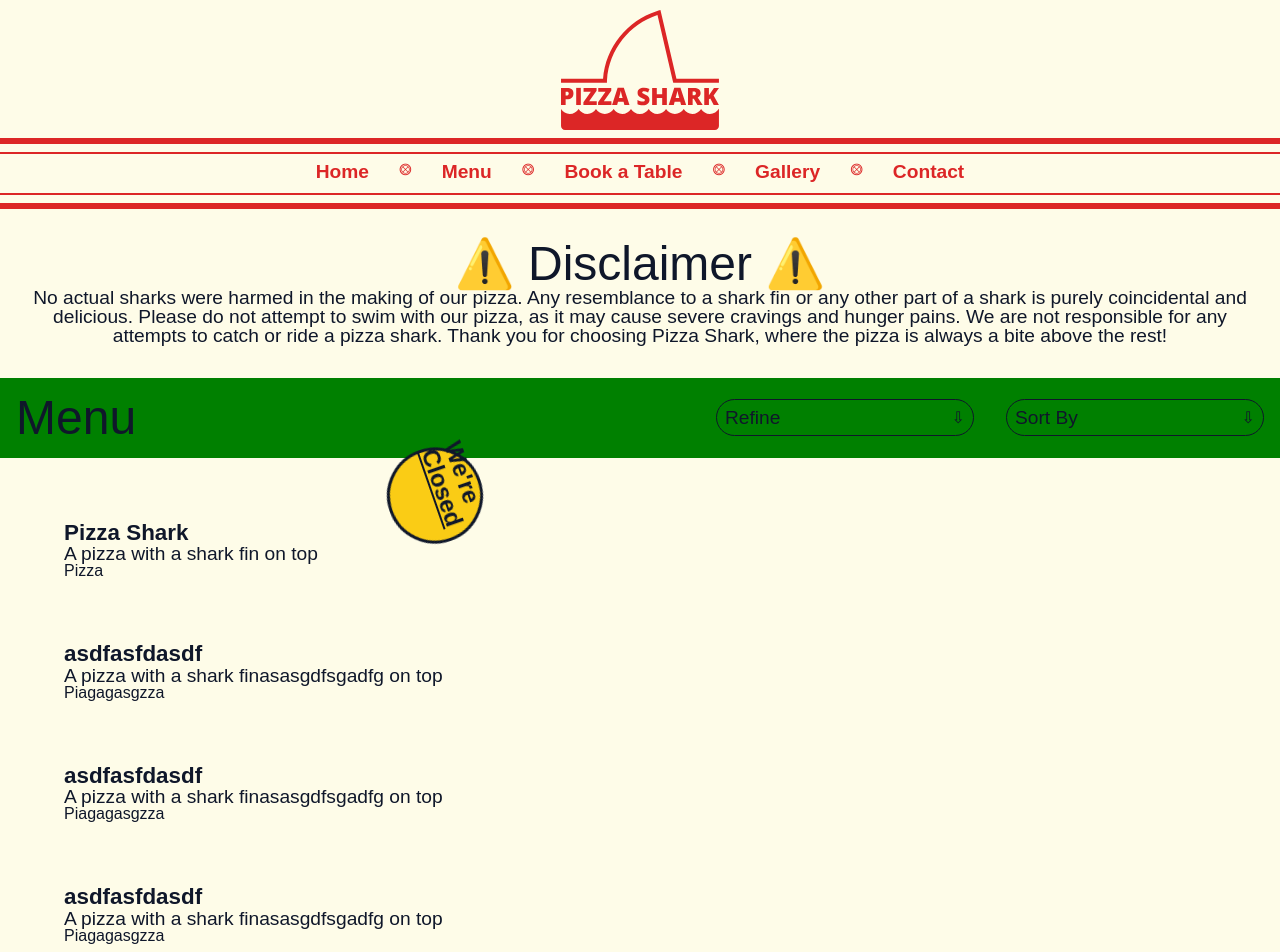
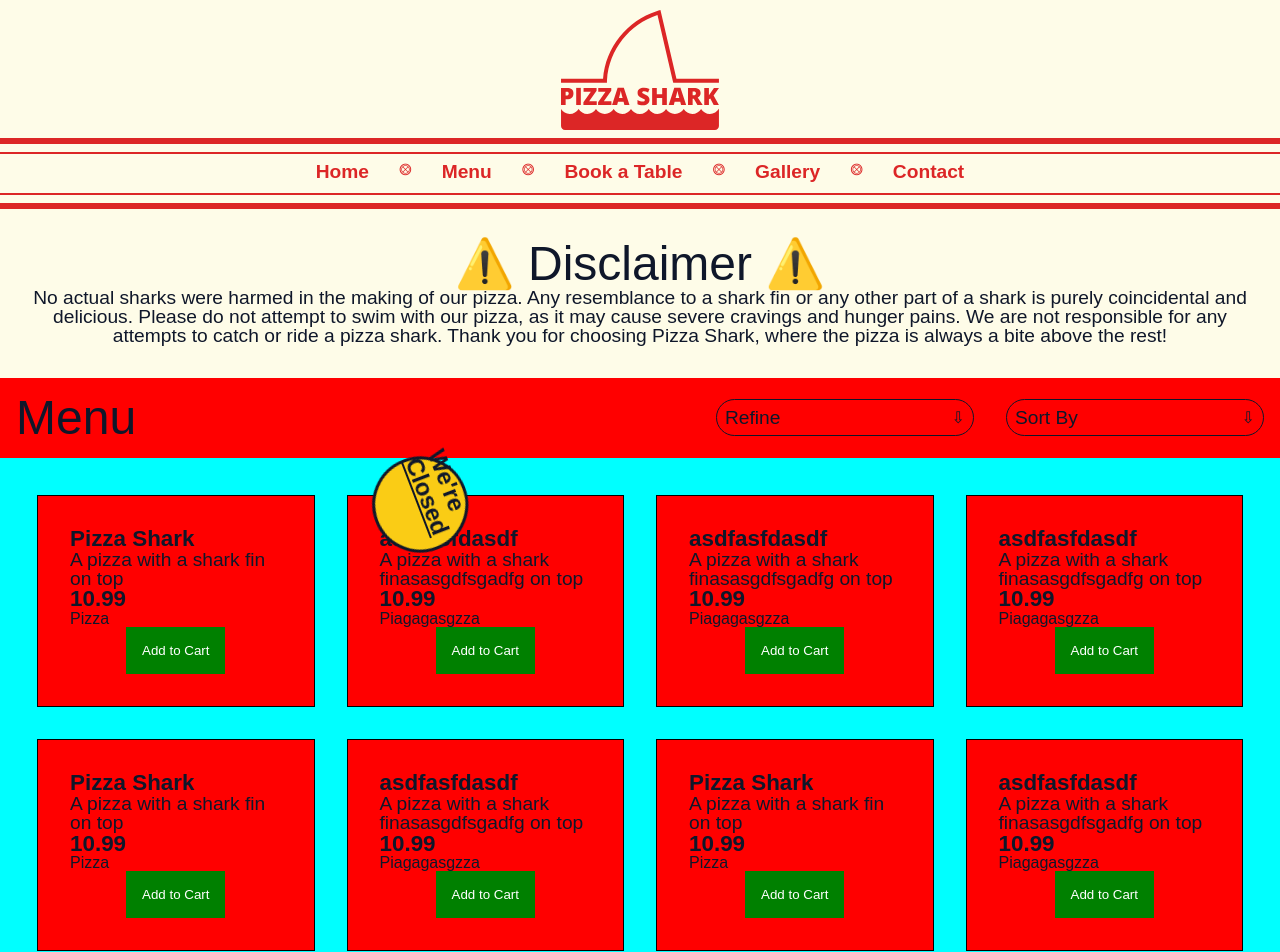
Before and after one commit to kianeblackman/pizza-shark, a React (Vite) app: page /menu in a window 1280 px wide. Shown: the top 952 px of the page. Built offline with nearby package versions, Linux system fonts and the light colour scheme; a web font is replaced by a local one.

Commit message:
grid added to item card as well as pizza price and add to cart button

```diff
--- a/src/Pages/Menu/ItemCard.jsx
+++ b/src/Pages/Menu/ItemCard.jsx
@@ -3,18 +3,19 @@ import React from 'react';
 import itemArr from '../../data/itemArr';
 
 export default function ItemCard() {
-  const itemList = itemArr.map((itemArr) => (
-    <div className='item-card'>
+  const itemList = itemArr.map((itemArr, index) => (
+    <div className='item-card' key={index}>
       <div className='item-details'>
         <h3>{itemArr.name}</h3>
         <p>{itemArr.description}</p>
+        <h3>{itemArr.price}</h3>
         <h4>{itemArr.tag}</h4>
+      </div>
+      <div className='item-price'></div>
+      <div>
+        <button className='add-to-cart'>Add to Cart</button>
       </div>
     </div>
   ));
-  return (
-    <div className='item-card'>
-      <div>{itemList}</div>
-    </div>
-  );
+  return <div className='menu-grid'>{itemList}</div>;
 }
--- a/src/data/itemArr.json
+++ b/src/data/itemArr.json
@@ -4,55 +4,55 @@
     "description": "A pizza with a shark fin on top",
     "tag": "Pizza",
     "price": 10.99,
-    "img": "https://i.imgur.com/4ZQ3Z9M.png"
+    "image": "https://i.imageur.com/4ZQ3Z9M.png"
   },
   {
     "name": "asdfasfdasdf",
     "description": "A pizza with a shark finasasgdfsgadfg on top",
     "tag": "Piagagasgzza",
     "price": 10.99,
-    "img": "https://i.imgur.com/4ZQ3Z9M.png"
+    "image": "https://i.imageur.com/4ZQ3Z9M.png"
   },
   {
     "name": "asdfasfdasdf",
     "description": "A pizza with a shark finasasgdfsgadfg on top",
     "tag": "Piagagasgzza",
     "price": 10.99,
-    "img": "https://i.imgur.com/4ZQ3Z9M.png"
+    "image": "https://i.imageur.com/4ZQ3Z9M.png"
   },
   {
     "name": "asdfasfdasdf",
     "description": "A pizza with a shark finasasgdfsgadfg on top",
     "tag": "Piagagasgzza",
     "price": 10.99,
-    "img": "https://i.imgur.com/4ZQ3Z9M.png"
+    "image": "https://i.imageur.com/4ZQ3Z9M.png"
   },
   {
     "name": "Pizza Shark",
     "description": "A pizza with a shark fin on top",
     "tag": "Pizza",
     "price": 10.99,
-    "img": "https://i.imgur.com/4ZQ3Z9M.png"
+    "image": "https://i.imageur.com/4ZQ3Z9M.png"
   },
   {
     "name": "asdfasfdasdf",
     "description": "A pizza with a shark finasasgdfsgadfg on top",
     "tag": "Piagagasgzza",
     "price": 10.99,
-    "img": "https://i.imgur.com/4ZQ3Z9M.png"
+    "image": "https://i.imageur.com/4ZQ3Z9M.png"
   },
   {
     "name": "Pizza Shark",
     "description": "A pizza with a shark fin on top",
     "tag": "Pizza",
     "price": 10.99,
-    "img": "https://i.imgur.com/4ZQ3Z9M.png"
+    "image": "https://i.imageur.com/4ZQ3Z9M.png"
   },
   {
     "name": "asdfasfdasdf",
     "description": "A pizza with a shark finasasgdfsgadfg on top",
     "tag": "Piagagasgzza",
     "price": 10.99,
-    "img": "https://i.imgur.com/4ZQ3Z9M.png"
+    "image": "https://i.imageur.com/4ZQ3Z9M.png"
   }
 ]
--- a/src/scss/components/_item-card.scss
+++ b/src/scss/components/_item-card.scss
@@ -1,5 +1,34 @@
 @use '../abstracts/colours';
 
 .item-card {
+  display: flex;
+  flex-direction: column;
+  justify-content: space-between;
+  align-items: center;
   padding: 2rem;
+  background-color: red;
+  margin: 1rem;
+  border: black 1px solid;
+  cursor: pointer;
+  &:hover {
+    background-color: blue;
+  }
 }
+
+.menu-grid {
+  padding: 21px;
+  background-color: aqua;
+  display: grid;
+  grid-template-columns: 25% 25% 25% 25%;
+}
+
+.add-to-cart {
+  background-color: green;
+  color: white;
+  padding: 1rem;
+  border: none;
+  cursor: pointer;
+  &:hover {
+    background-color: yellow;
+  }
+}
--- a/src/scss/components/_menu-filter.scss
+++ b/src/scss/components/_menu-filter.scss
@@ -1,7 +1,7 @@
 @use '../abstracts/colours';
 
 .menu-filter-bar {
-  background-color: green;
+  background-color: red;
   display: flex;
   justify-content: space-between;
   padding: 1rem;
```
Also changed, not shown: src/scss/styles.css, 1 other file (tests, documents, lock files or other folders).
